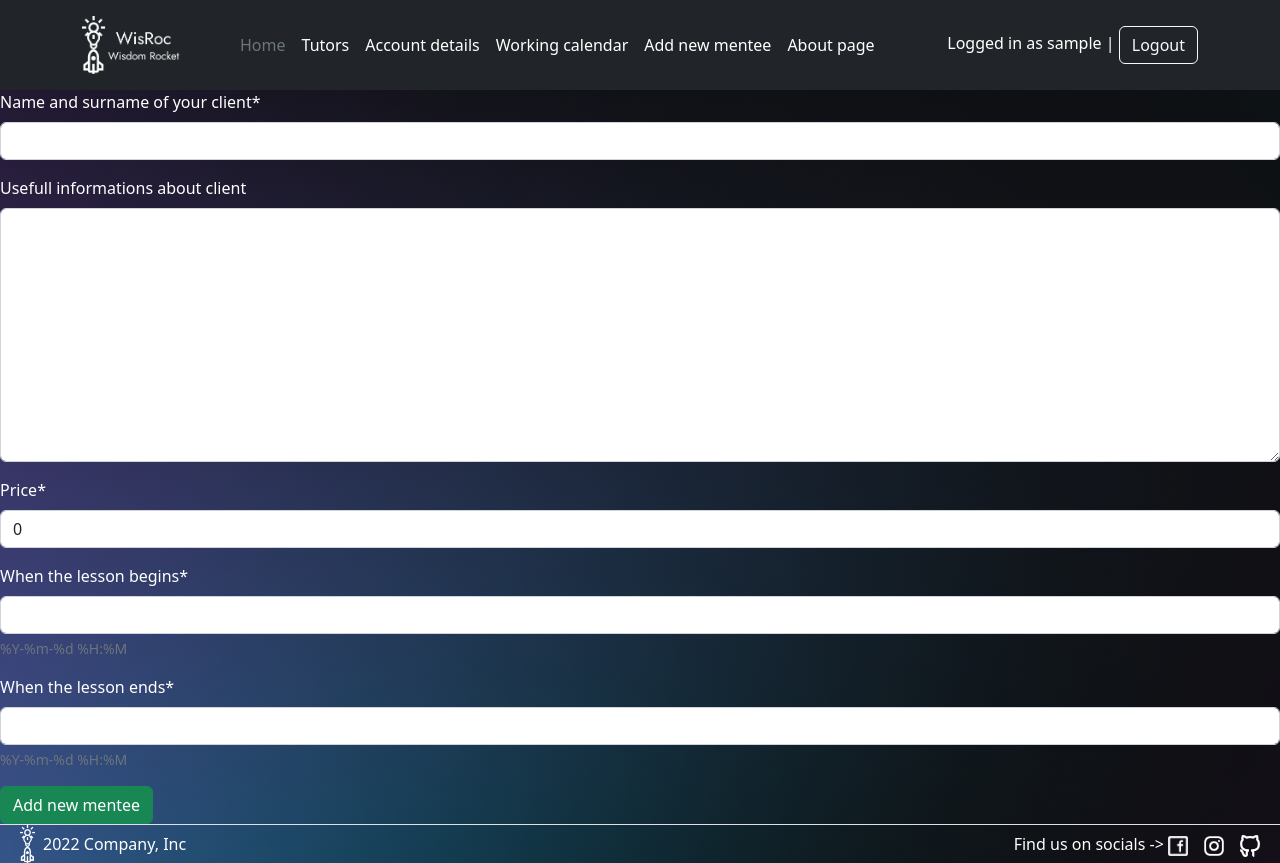
After one commit to Kamil-Krawiec/Tutor-Django-App, a Django app: page /addNewMentee in a window 1280 px wide. The commit adds this page. Run offline with Django 4.2, Linux system fonts and the light colour scheme; the visitor is signed in with stand-in values (Sample User, id 1); some libraries are stand-ins or nearby versions.

Commit message:
New templates and Mentees added

```diff
--- a/JSProjekt/forms.py
+++ b/JSProjekt/forms.py
@@ -1,17 +1,33 @@
 from django import forms
 from django.contrib.auth.forms import UserCreationForm
 from django.contrib.auth.models import User
+from .models import Mentee
 
 
 class RegistrationForm(UserCreationForm):
-
     email = forms.EmailField(required=True)
     primary_subject = forms.CharField(required=True, label='Main subject you teach')
     secondary_subject = forms.CharField(required=False, label='Secound subject you teach')
     availability = forms.CharField(required=False, label='Working hours per week')
-    surname = forms.CharField(required=True)
 
-    class Meta():
+    class Meta:
         model = User
-        fields = ['username', 'email', 'first_name', 'surname', 'password1', 'password2', 'primary_subject',
+        fields = ['username', 'email', 'first_name', 'last_name', 'password1', 'password2', 'primary_subject',
                   'secondary_subject', 'availability']
+
+    def save(self, commit=True):
+        user = super(RegistrationForm, self).save(commit=False)
+        user.primary_subject = self.cleaned_data['primary_subject']
+        user.secondary_subject = self.cleaned_data['secondary_subject']
+        user.availability = self.cleaned_data['availability']
+
+        if commit:
+            user.save()
+
+        return user
+
+
+class MenteeForm(forms.ModelForm):
+    class Meta:
+        model = Mentee
+        fields = ['name_surname', 'info', 'price', 'starting_date', 'end_date']
--- a/JSProjekt/models.py
+++ b/JSProjekt/models.py
@@ -1,14 +1,22 @@
 from django.db import models
 from django.contrib.auth.models import User
+
+# class TutorInfo(models.Model):
+#     tutor = models.ForeignKey(User, on_delete=models.CASCADE)
+#     primary_subject = models.CharField('Main subject you teach',max_length=100)
+#     secondary_subject = models.CharField('Secound subject you teach',max_length=100)
+#     availability = models.IntegerField('Working hours per week', default=0)
+#
+#     REQUIRED_FIELDS = ['primary_subject']
 
 
 class Mentee(models.Model):
     tutor = models.ForeignKey(User, on_delete=models.CASCADE)
-    name_surname = models.CharField(max_length=200)
-    info = models.CharField(max_length=200)
-    price = models.IntegerField()
-    starting_date = models.DateField(auto_now_add=True)
-    end_date = models.DateField()
+    name_surname = models.CharField('Name and surname of your client',max_length=200)
+    info = models.TextField('Usefull informations about client', blank=True)
+    price = models.IntegerField(default=0)
+    starting_date = models.DateTimeField('When the lesson begins',help_text="%Y-%m-%d %H:%M")
+    end_date = models.DateTimeField('When the lesson ends',help_text="%Y-%m-%d %H:%M")
 
     def __str__(self):
         return self.name_surname + " -> " + self.info
--- a/JSProjekt/settings.py
+++ b/JSProjekt/settings.py
@@ -141,3 +141,4 @@ DEFAULT_AUTO_FIELD = 'django.db.models.BigAutoField'
 
 LOGIN_REDIRECT_URL = '/home'
 LOGOUT_REDIRECT_URL = '/login'
+# AUTH_USER_MODEL = "JSProject.CustomUser"
--- a/JSProjekt/urls.py
+++ b/JSProjekt/urls.py
@@ -25,4 +25,5 @@ urlpatterns = [
     path('sign-up',views.sign_up, name = 'sing_up'),
     path('aboutPage',views.aboutPage, name = 'aboutPage'),
     path('account',views.accountDetails, name = 'aboutPage'),
+    path('addNewMentee', views.defineMentee ,name='defineMentee')
 ]
--- a/JSProjekt/views.py
+++ b/JSProjekt/views.py
@@ -1,20 +1,40 @@
 from django.shortcuts import render, redirect
-from .forms import RegistrationForm
+from .forms import RegistrationForm, MenteeForm
 from django.contrib.auth import login, logout, authenticate
 from django.contrib.auth.decorators import login_required
+from .models import Mentee,User
 
 
 
 def home(request):
-    return render(request,'main/home.html')
+    return render(request, 'main/home.html')
+
 
 def aboutPage(request):
-    return render(request,'main/aboutPage.html')
+    return render(request, 'main/aboutPage.html')
 
 
 @login_required(login_url="/login")
 def accountDetails(request):
-    return render(request, 'main/account.html')
+    mentees = Mentee.objects.all()
+    print()
+    return render(request, 'main/account.html',{"mentees":mentees,})
+
+
+@login_required(login_url="/login")
+def defineMentee(request):
+    if request.method == 'POST':
+        form = MenteeForm(request.POST)
+        if form.is_valid():
+            mentee = form.save(commit=False)
+            mentee.tutor = request.user
+            mentee.save()
+            return redirect("/account.html")
+    else:
+        form = MenteeForm()
+
+    return render(request, 'main/defineMentee.html', {"form":form})
+
 
 def sign_up(request):
     if request.method == 'POST':
@@ -23,9 +43,10 @@ def sign_up(request):
         if form.is_valid():
             user = form.save()
             login(request, user)
+
             return redirect('/home')
 
     else:
         form = RegistrationForm()
 
-    return render(request,'registration/sign_up.html',{"form": form})
+    return render(request, 'registration/sign_up.html', {"form": form})
--- a/templates/main/base.html
+++ b/templates/main/base.html
@@ -25,7 +25,9 @@
                 {% if user.is_authenticated %}
                     <li><a href="/account" class="nav-link px-2 text-white">Account details</a></li>
                     <li><a href="myWork" class="nav-link px-2 text-white">Working calendar</a></li>
+                    <li><a href="/addNewMentee" class="nav-link px-2 text-white">Add new mentee</a></li>
                 {% endif %}
+
                 <li><a href="/aboutPage" class="nav-link px-2 text-white">About page</a></li>
 
             </ul>
--- /dev/null
+++ b/templates/main/defineMentee.html
@@ -0,0 +1,13 @@
+{% extends 'main/base.html' %}
+{% block title %} Add new mentee {% endblock %}
+{% load crispy_forms_filters %}
+{% load crispy_forms_tags %}
+{% block content %}
+    <form method="POST" style="color: white!important;">
+        {% csrf_token %}
+        {{ form | crispy }}
+
+        <button type='submit' class="btn btn-success"> Add new mentee</button>
+    </form>
+
+{% endblock %}
```
Also changed, not shown: templates/main/account.html (+41 -27 lines), JSProjekt/migrations/0001_initial.py, JSProjekt/migrations/0002_delete_tutorinfo.py (added).
